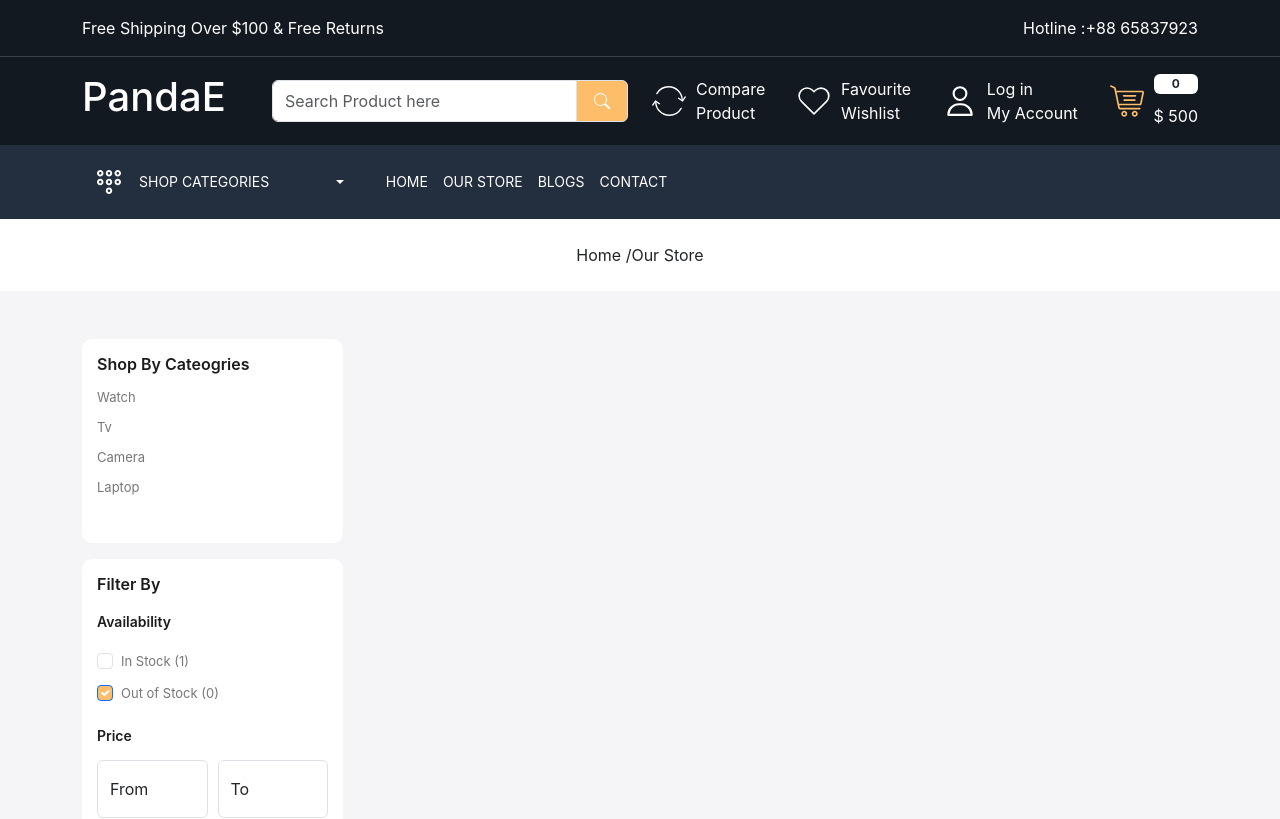
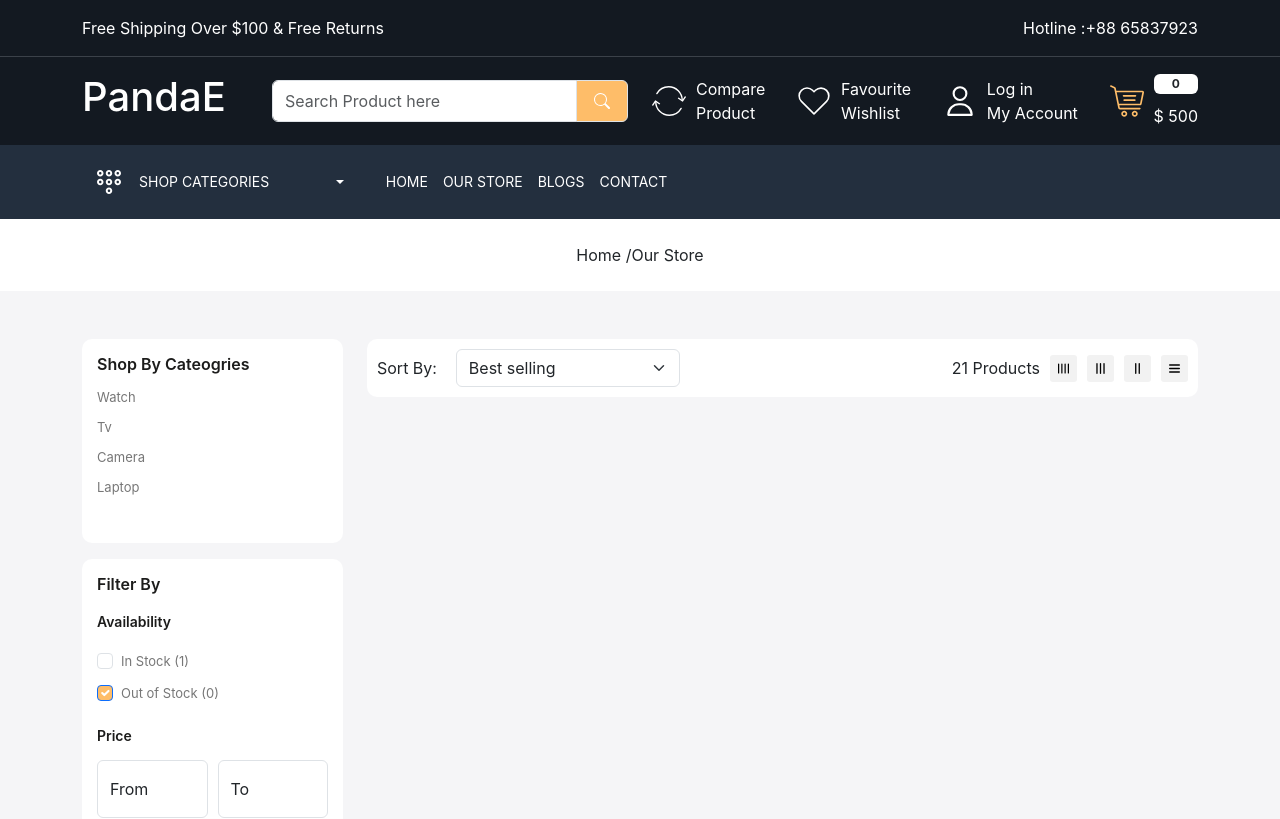
Before and after one commit to nrasel/ecommerce-mern, a React (Create React App) app: page /ourStore in a window 1280 px wide. Shown: the top 819 px of the page. Built offline with nearby package versions, Linux system fonts and the light colour scheme; a web font is replaced by a local one.

Commit message:
our store navbar

```diff
--- a/src/App.css
+++ b/src/App.css
@@ -394,4 +394,16 @@
 .random-products:first-child {
   border-bottom: 1px solid var(--color-ededed);
 }
+.filter-sort-grid {
+  padding: 10px;
+  background-color: white;
+  border-radius: 10px;
+}
+.grid img {
+  width: 27px;
+  height: 27px;
+  background-color: #f2f2f2;
+  padding: 8px;
+  border-radius: 3px;
+}
 /* our store end */
--- a/src/pages/OurStore.js
+++ b/src/pages/OurStore.js
@@ -179,7 +179,67 @@
                 </div>
               </div>
             </div>
-            <div className="col-9"></div>
+            <div className="col-9">
+              <div className="filter-sort-grid mb-3">
+                <div className="d-flex justify-content-between align-items-center">
+                  <div className="d-flex align-items-center gap-10">
+                    <p style={{ width: "100px" }} className="mb-0 d-block">
+                      Sort By:
+                    </p>
+                    <select name="" className="form-control form-select" id="">
+                      <option value="manual">Featured</option>
+                      <option value="best-selling" selected="selected">
+                        Best selling
+                      </option>
+                      <option value="title-ascending">
+                        Alphabetically, A-Z
+                      </option>
+                      <option value="title-descending">
+                        Alphabetically, Z-A
+                      </option>
+                      <option value="price-ascending">
+                        Price, low to high
+                      </option>
+                      <option value="price-descending">
+                        Price, high to low
+                      </option>
+                      <option value="created-ascending">
+                        Date, old to new
+                      </option>
+                      <option value="created-descending">
+                        Date, new to old
+                      </option>
+                    </select>
+                  </div>
+                  <div className="d-flex align-items-center gap-10">
+                    <p className="totalproducts mb-0">21 Products</p>
+                    <div className="d-flex gap-10 align-items-center grid">
+                      <img
+                        src="images/gr4.svg"
+                        className="d-block img-fluid"
+                        alt="grid"
+                      />
+                      <img
+                        src="images/gr3.svg"
+                        className="d-block img-fluid"
+                        alt="grid"
+                      />
+                      <img
+                        src="images/gr2.svg"
+                        className="d-block img-fluid"
+                        alt="grid"
+                      />
+
+                      <img
+                        src="images/gr.svg"
+                        className="d-block img-fluid"
+                        alt="grid"
+                      />
+                    </div>
+                  </div>
+                </div>
+              </div>
+            </div>
           </div>
         </div>
       </div>
```
